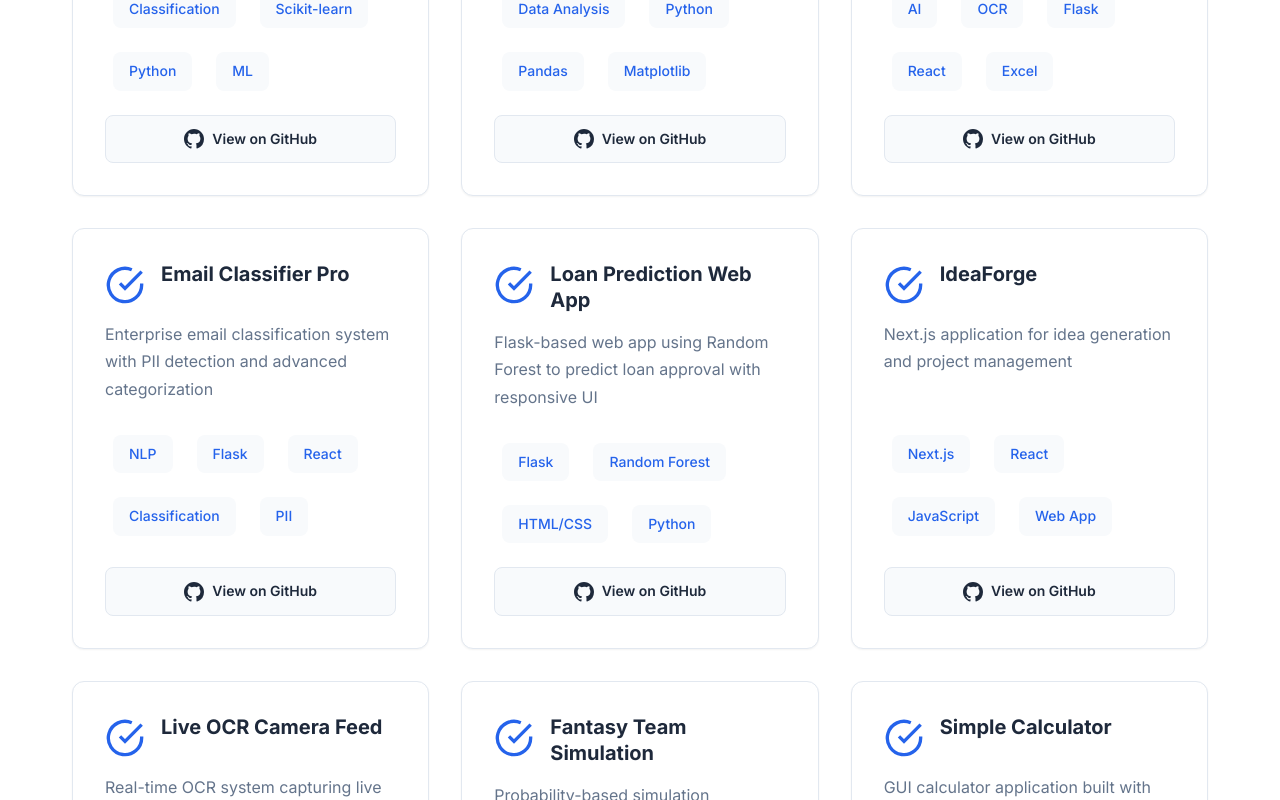
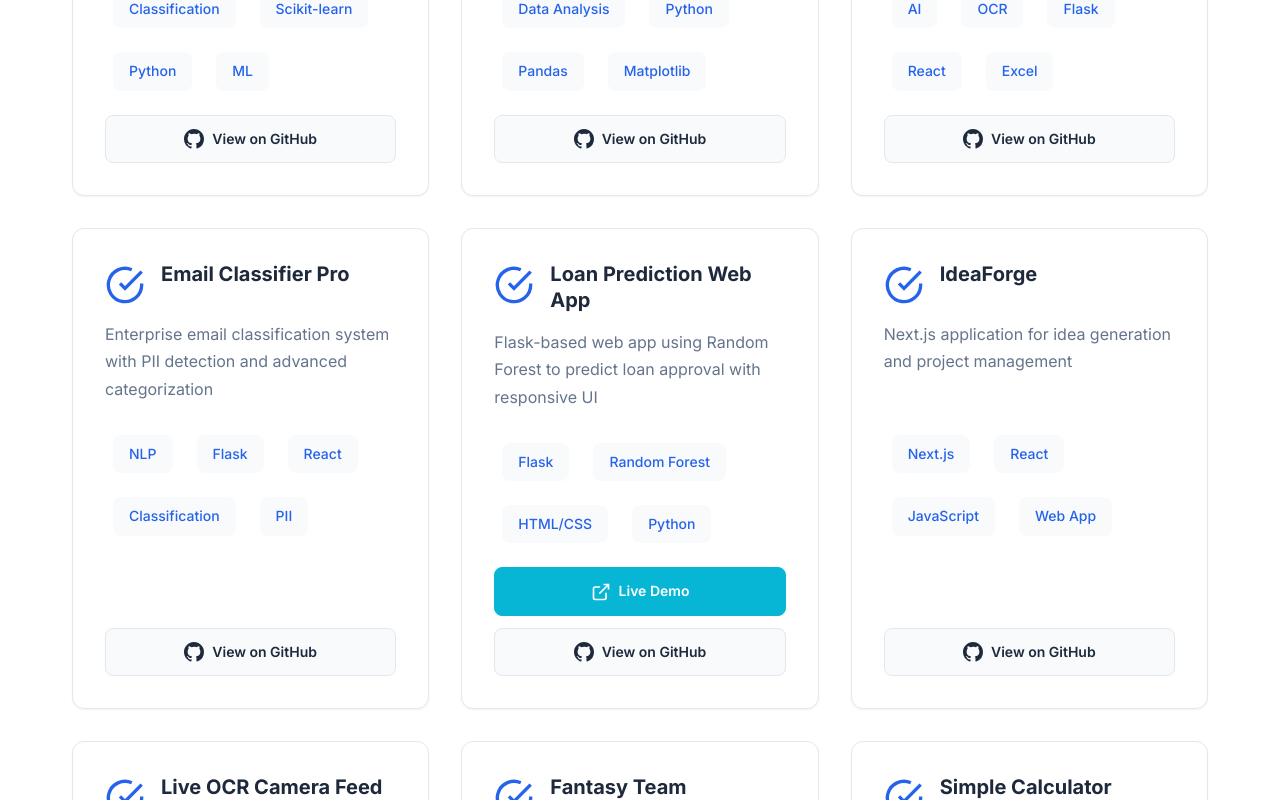
Before and after one commit to allwin107/Portfolio, a Next.js app: page / in a window 1280 px wide. Shown: the part 4801-5601 px from the top of the page. Built offline with nearby package versions, Linux system fonts and the light colour scheme.

Commit message:
Add live demo button for Loan Prediction Web App

```diff
--- a/components/Projects.js
+++ b/components/Projects.js
@@ -105,7 +105,8 @@ export default function Projects() {
             description: 'Flask-based web app using Random Forest to predict loan approval with responsive UI',
             technologies: ['Flask', 'Random Forest', 'HTML/CSS', 'Python'],
             category: 'fullstack',
-            github: 'https://github.com/allwin107/Loan-Prediction-Web-App'
+            github: 'https://github.com/allwin107/Loan-Prediction-Web-App',
+            liveDemo: 'https://loan-prediction-web-app-iota.vercel.app/'
         },
         {
             title: 'IdeaForge',
@@ -185,6 +186,23 @@ export default function Projects() {
                                     <span key={i} className="tag">{tech}</span>
                                 ))}
                             </div>
+
+                            <div className={styles.projectLinks}>
+                                {project.liveDemo && project.liveDemo !== 'VERCEL_URL_HERE' && (
+                                    <a
+                                        href={project.liveDemo}
+                                        target="_blank"
+                                        rel="noopener noreferrer"
+                                        className={styles.demoLink}
+                                    >
+                                        <svg width="20" height="20" viewBox="0 0 24 24" fill="none" stroke="currentColor" strokeWidth="2">
+                                            <path d="M18 13v6a2 2 0 0 1-2 2H5a2 2 0 0 1-2-2V8a2 2 0 0 1 2-2h6"></path>
+                                            <polyline points="15 3 21 3 21 9"></polyline>
+                                            <line x1="10" y1="14" x2="21" y2="3"></line>
+                                        </svg>
+                                        Live Demo
+                                    </a>
+                                )}
                                 <a
                                     href={project.github}
                                     target="_blank"
@@ -197,6 +215,7 @@ export default function Projects() {
                                     View on GitHub
                                 </a>
                             </div>
+                        </div>
                     ))}
                 </div>
             </div>
--- a/components/Projects.module.css
+++ b/components/Projects.module.css
@@ -73,7 +73,7 @@
     display: flex;
     flex-direction: column;
     height: 100%;
-    min-height: 400px;
+    min-height: 420px;
 }
 
 .projectHeader {
@@ -117,13 +117,47 @@
     margin-bottom: var(--spacing-md);
 }
 
+.projectLinks {
+    display: flex;
+    flex-direction: column;
+    gap: var(--spacing-sm);
+    margin-top: auto;
+}
+
+.demoLink {
+    display: flex;
+    align-items: center;
+    justify-content: center;
+    gap: var(--spacing-xs);
+    padding: var(--spacing-sm) var(--spacing-lg);
+    font-size: var(--font-size-sm);
+    font-weight: 600;
+    color: white;
+    background: var(--color-accent);
+    border: 1px solid var(--color-accent);
+    border-radius: var(--radius-md);
+    text-decoration: none;
+    transition: var(--transition);
+}
+
+.demoLink:hover {
+    background: #0891b2;
+    border-color: #0891b2;
+    color: white;
+    transform: translateY(-2px);
+    box-shadow: var(--shadow-md);
+}
+
+.demoLink svg {
+    flex-shrink: 0;
+}
+
 .githubLink {
     display: flex;
     align-items: center;
     justify-content: center;
     gap: var(--spacing-xs);
     padding: var(--spacing-sm) var(--spacing-lg);
-    margin-top: auto;
     font-size: var(--font-size-sm);
     font-weight: 600;
     color: var(--color-text);
@@ -171,6 +205,10 @@
     }
 
     .projectCard {
-        min-height: 360px;
+        min-height: 380px;
+    }
+
+    .projectLinks {
+        gap: var(--spacing-xs);
     }
 }
```
Lines whose indentation alone changed are shown as unchanged.
